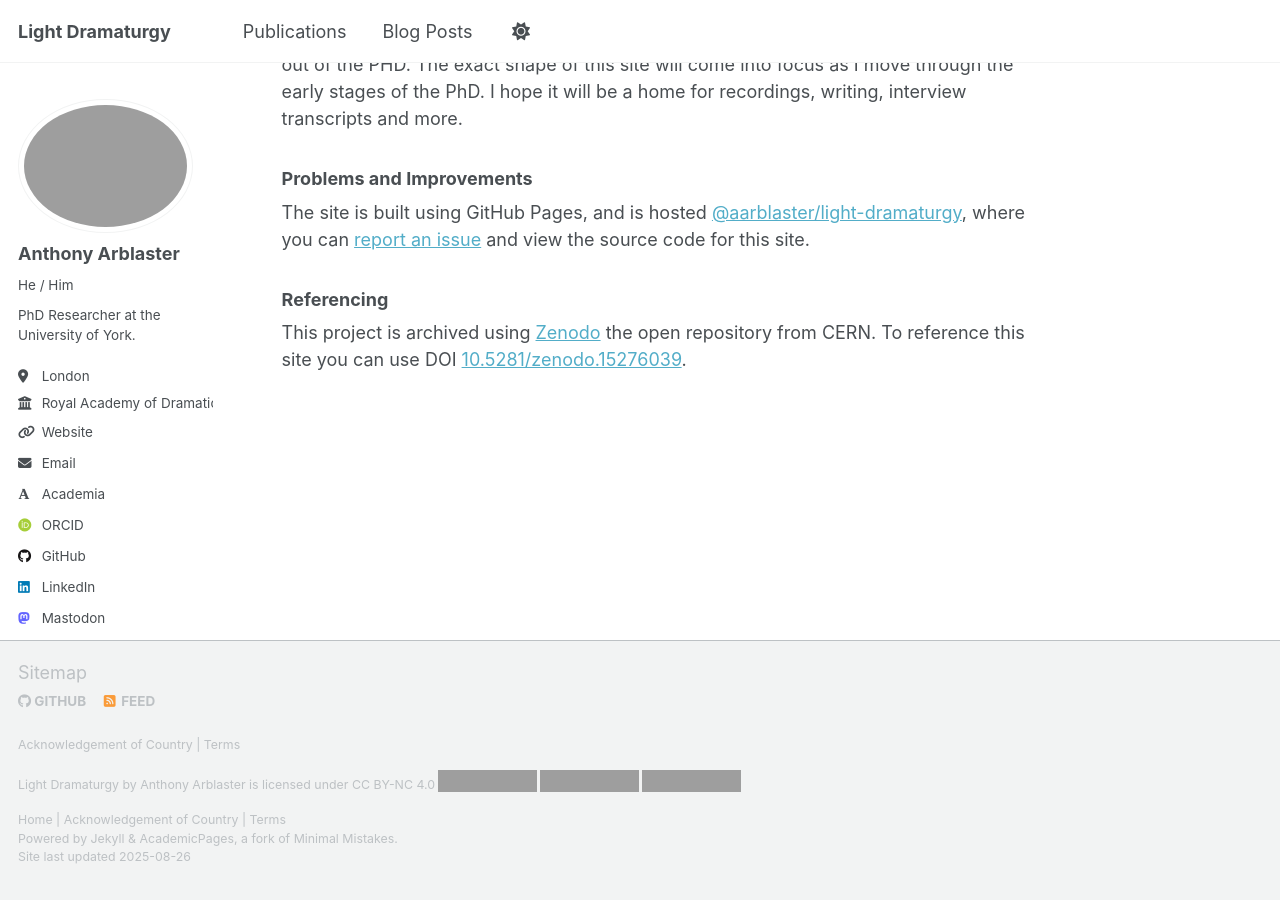
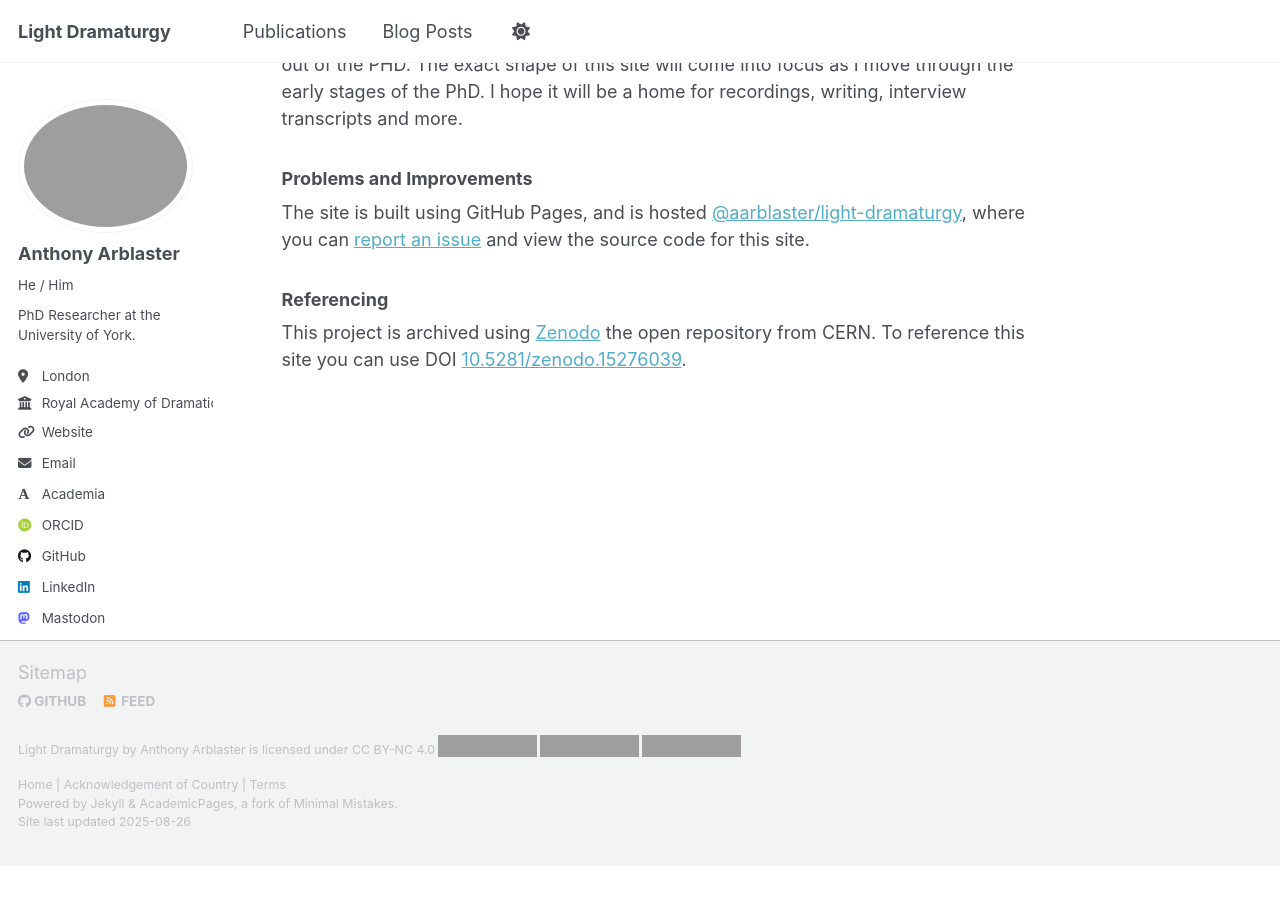
Before and after one commit to aarblaster/light-dramaturgy, a Jekyll site: the page built from _pages/about.md, in a window 1280 px wide and 900 px high, scrolled down 1964 px. Built offline with Jekyll 4.4.1, drawn with Linux system fonts in a browser that asks for light colours; some web fonts are replaced; a script that is not in the unit is left out; after the commit the page ends 2830 px from its top, so only the background shows below that; grey boxes are pictures that could not be loaded.

Commit message:
Update footer.html
an idiot put the links in twice.

```diff
--- a/_includes/footer.html
+++ b/_includes/footer.html
@@ -20,8 +20,6 @@
 {% endif %}
 
 <div class="page__footer-copyright">
-	<p><a href="https://phd.anthonyarblaster.com/aoc>">Acknowledgement of Country</a> | <a href="phd.anthonyarblaster.com/terms">Terms</a>
-	</p>
   <p xmlns:cc="http://creativecommons.org/ns#" xmlns:dct="http://purl.org/dc/terms/"><a property="dct:title" rel="cc:attributionURL" href="http://phd.anthonyarblaster.com">Light Dramaturgy</a> by <a rel="cc:attributionURL dct:creator" property="cc:attributionName" href="https://anthonyarblaster.com">Anthony Arblaster</a> is licensed under <a href="https://creativecommons.org/licenses/by-nc/4.0/?ref=chooser-v1" target="_blank" rel="license noopener noreferrer" style="display:inline-block;">CC BY-NC 4.0<img style="height:22px!important;margin-left:3px;vertical-align:text-bottom;" src="https://mirrors.creativecommons.org/presskit/icons/cc.svg?ref=chooser-v1" alt=""><img style="height:22px!important;margin-left:3px;vertical-align:text-bottom;" src="https://mirrors.creativecommons.org/presskit/icons/by.svg?ref=chooser-v1" alt=""><img style="height:22px!important;margin-left:3px;vertical-align:text-bottom;" src="https://mirrors.creativecommons.org/presskit/icons/nc.svg?ref=chooser-v1" alt=""></a></p>
   <p><a href="https://phd.anthonyarblaster.com">Home</a> | <a href="https://phd.anthonyarblaster.com/aoc>">Acknowledgement of Country</a> | <a href="phd.anthonyarblaster.com/terms">Terms</a><br />
 	{{ site.data.ui-text[site.locale].powered_by | default: "Powered by" }} <a href="http://jekyllrb.com" rel="nofollow">Jekyll</a> &amp; <a href="https://github.com/academicpages/academicpages.github.io">AcademicPages</a>, a fork of <a href="https://mademistakes.com/work/minimal-mistakes-jekyll-theme/" rel="nofollow">Minimal Mistakes</a>.<br />
```
